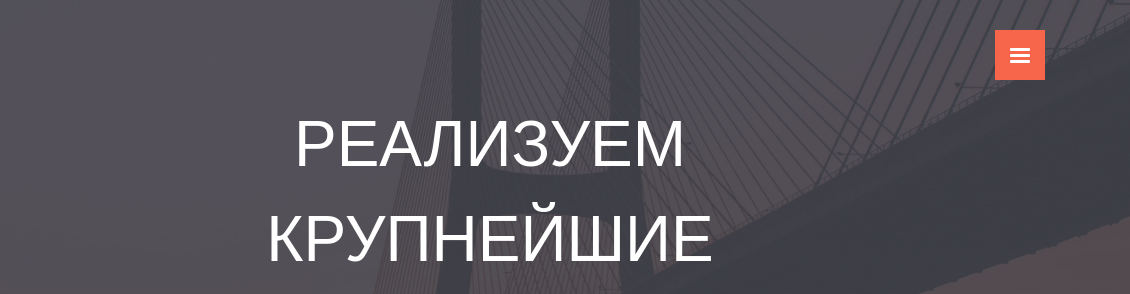
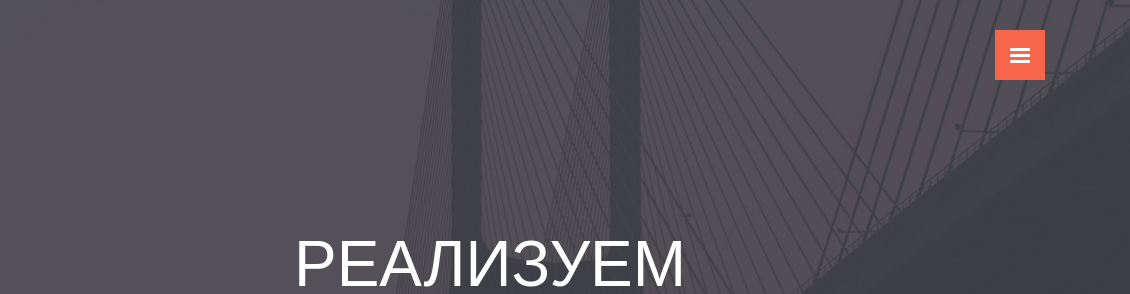
Before and after one commit to Mezko0/homework_5, a plain HTML site: page index.html in a window 1280 px wide. Shown: the top 294 px of the page, 150-1280 px from the left. Drawn offline with nearby package versions, Linux system fonts and the light colour scheme.

Commit message:
Header fix

```diff
--- a/#source/scss/style.scss
+++ b/#source/scss/style.scss
@@ -17,9 +17,10 @@ body {
 }
 .header {
 	height: 740px;
-	background: url("../../img/Background.jpg") 0 0/100%auto no-repeat;
+	background: url("../../img/Background.jpg") 0 0/100%100% no-repeat;
 	.header-top {
 		overflow: hidden;
+		margin: 0px 0px 120px 0px;
 	}
 	&__logo {
 		float: left;
```
Also changed, not shown: css/style.css.
